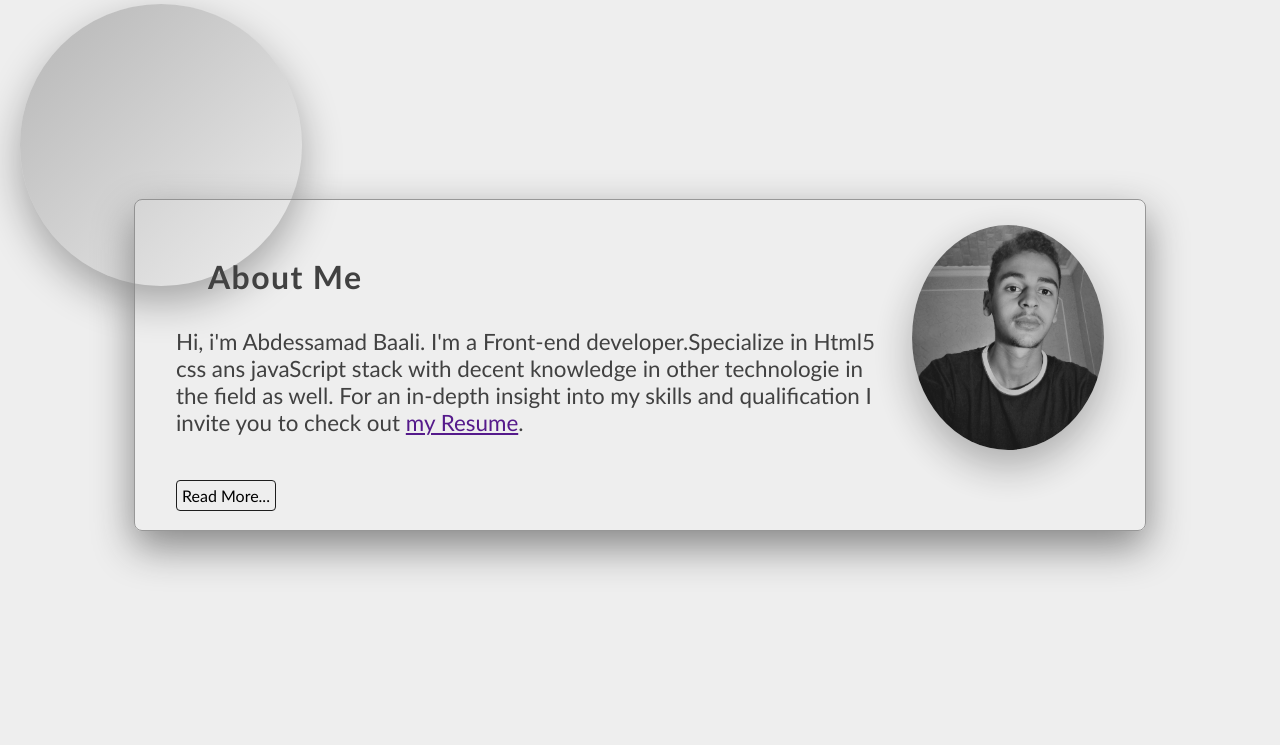
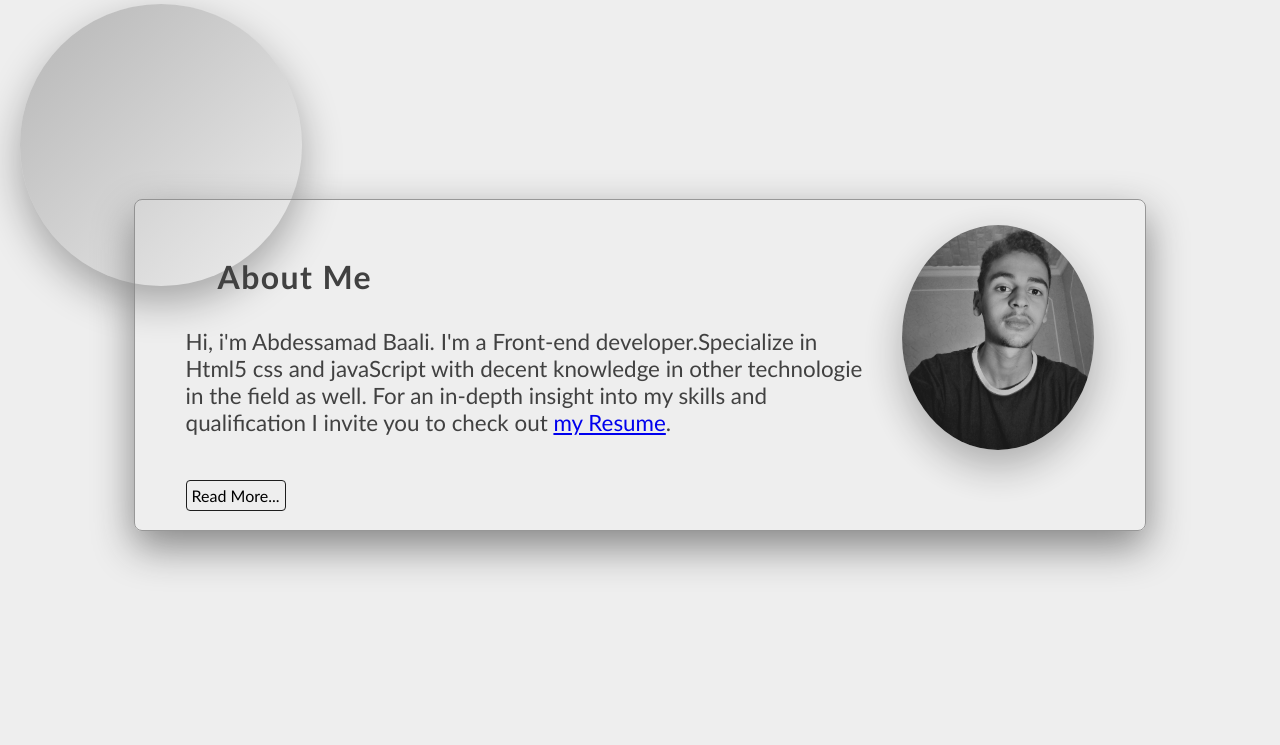
Before and after one commit to AbdessamadBaali/my-Portfolio, a PHP site: page / in a window 1280 px wide. Shown: the part 755-1500 px from the top of the page. Run offline with PHP 8.4, Linux system fonts and the light colour scheme; some web fonts are replaced.

Commit message:
my porfolio

```diff
--- a/index.html
+++ b/index.html
@@ -51,20 +51,30 @@
                     <h2>about me</h2>
                     <p>
                         Hi, i'm Abdessamad Baali. I'm a Front-end  developer.Specialize
-                        in Html5 css ans javaScript stack with decent knowledge in other technologie
+                        in Html5 css and javaScript  with decent knowledge in other technologie
                         in the field as well. For an in-depth insight into my skills and qualification
-                        I invite you to check out <a href=""> my Resume</a>.
+                        I invite you to check out <a href="#"> my Resume</a>.
                         <br>
                         <br>
                         <span id="read-more-text">
-                            Hi, i'm Abdessamad Baali. I'm a Front-end  developer.Specialize
-                            in Html5 css ans javaScript stack with decent knowledge in other technologie
-                            in the field as well. For an in-depth insight into my skills and qualification
-                            I invite you to check out <a href=""> my Resume</a>.
-                            Hi, i'm Abdessamad Baali. I'm a Front-end  developer.Specialize
-                            in Html5 css ans javaScript stack with decent knowledge in other technologie
-                            in the field as well. For an in-depth insight into my skills and qualification
-                            I invite you to check out <a href=""> my Resume</a>.
+                            As I said before, my name is Abdessamad. I'm a 20 years old young man from Morocco.
+                            I first found out about this programming field last year and liked it so much,
+                            so I decided that is what I'm gonna do. After doing a ton of research on the internet,
+                            I did find that it's a large domain, and it's possible to get into this industry without
+                            a degree by being self-taught. After that, I picked web development because it's kind
+                            of holding the stick from the middle, and you can transact to related fields later.
+                            So I departed on this journey.
+                            <br>
+                            I used a wide collection of resources in my learning,
+                            from <a target="_blank" href="https://www.freecodecamp.org/">freeCodeCamp</a> and <a target="_blank" href="https://developer.mozilla.org/">MDN</a>  to YouTube
+                            (I watched so many videos from these channels: Traversy media, Web Dev Simplified, Fireship, and so many others).
+                            solved so many algorithmic challenges over HackerRank,
+                            and build so many projects. I devoted all of my time and effort to this.
+                            I even moved out of my house and city and lived by myself so I can focus on my new career.
+                            It was a rough journey, full of hard times and bugs.
+                            But I didn't give up and I won't do. And here I'm,
+                            after several months of constant battle. That was a quick glimpse into my journey,
+                            hope you like it.
                           </span>
                     </p>
                     <span onclick="readMoreScript()" id="read-more-btn">Read More...</span>
--- a/javaScripit/script.js
+++ b/javaScripit/script.js
@@ -5,6 +5,8 @@ let about = document.getElementById("about")
 let parentContainer =  document.getElementById('read-more-text');
 
 let changeReadMore = document.getElementById("read-more-btn")
+
+let aboutHeight = document.getElementById("about")
 
 function readMoreScript() {
 
@@ -14,6 +16,8 @@ function readMoreScript() {
 
          parentContainer.style.display = "block"
 
+         aboutHeight.style.height = "120vh"
+
          about.style.margin = " 50px 0"
 
 
@@ -21,6 +25,8 @@ function readMoreScript() {
         changeReadMore.textContent = "Read More..."
 
         parentContainer.style.display = "none"
+
+        aboutHeight.style.height = "100vh"
     }
 }
 // forme
--- a/styles/style.css
+++ b/styles/style.css
@@ -162,7 +162,7 @@ main #home .social-media a i:hover{
     -webkit-border-radius: 50%;
 }
 #about .content-about .box-text-about{
-    width: 75%;
+    width: 72%;
 }
 #about .content-about .box-text-about h2{
     text-transform: capitalize;
```
